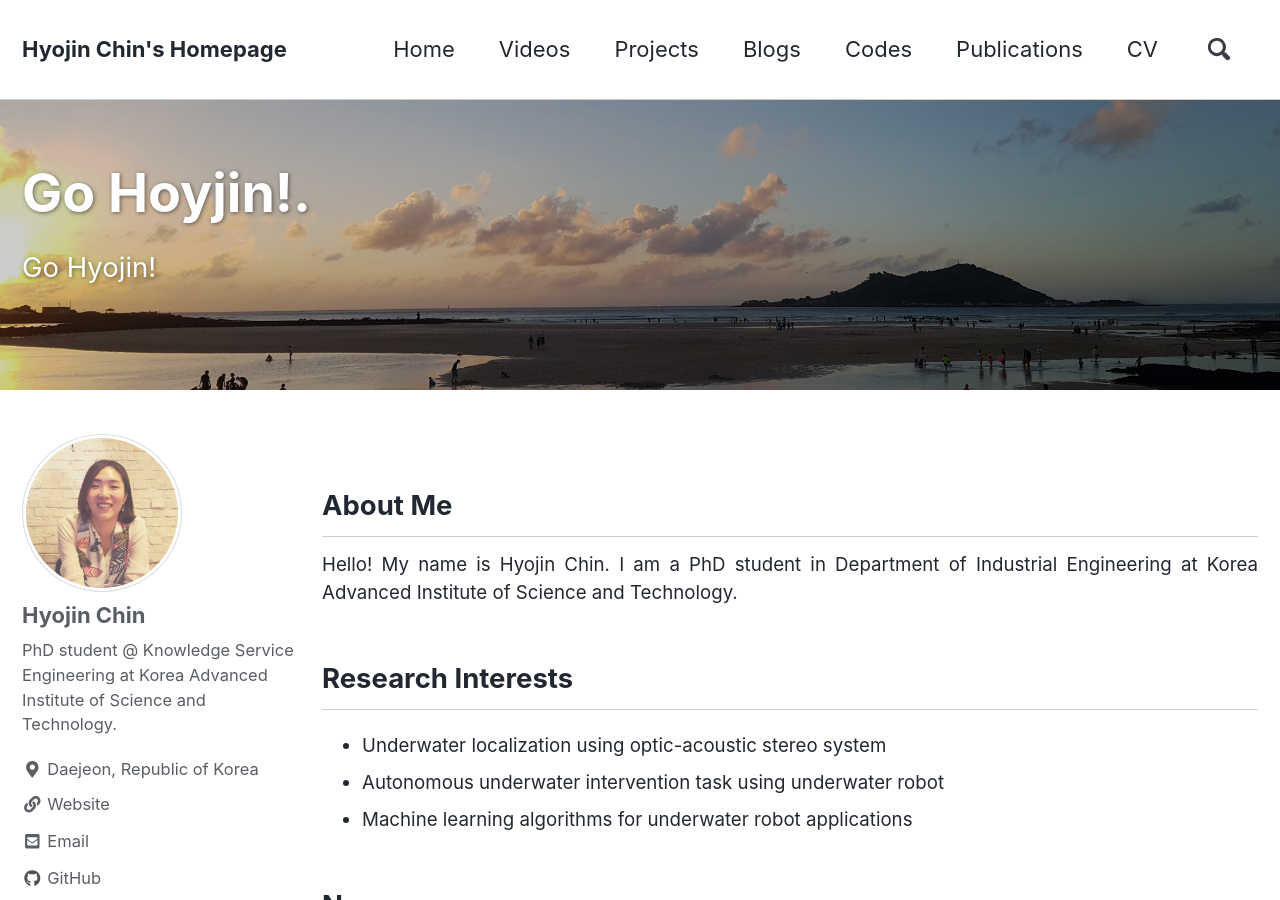
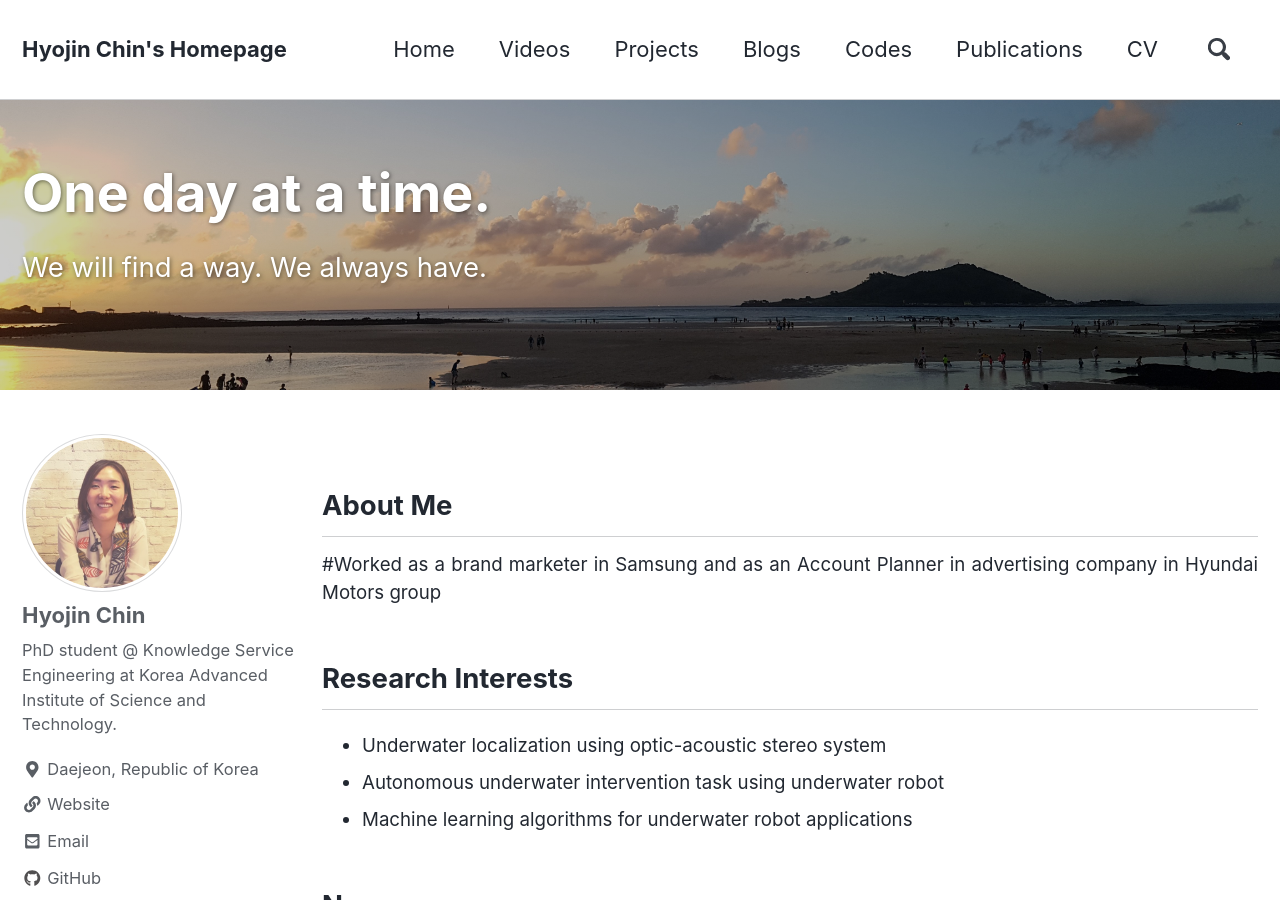
Before and after one commit to tesschin/tesschin.github.io, a Jekyll site: the page built from index.md, in a window 1280 px wide and 900 px high. Built offline with Jekyll 4.4.1, drawn with Linux system fonts in a browser that asks for light colours; nearby versions of some CDN libraries; the list of posts is cut into pages by our own code.

Commit message:
Update index.md

```diff
--- a/index.md
+++ b/index.md
@@ -1,9 +1,9 @@
 ---
-title: Go Hoyjin!.
+title: One day at a time.
 layout: single
 permalink: /
 #date: 2016-03-23T11:48:41-04:00
-excerpt: "Go Hyojin!"
+excerpt: "We will find a way. We always have."
 
 author_profile: true
 classes: wide
@@ -14,7 +14,7 @@ header:
   overlay_filter: 0.2 # same as adding an opacity of 0.5 to a black background
 ---
 ## About Me
-Hello! My name is Hyojin Chin. I am a PhD student in Department of Industrial Engineering at Korea Advanced Institute of Science and Technology.
+#Worked as a brand marketer in Samsung and as an Account Planner in advertising company in Hyundai Motors group
 {: style="text-align: justify;"}
 
 ## Research Interests
```
